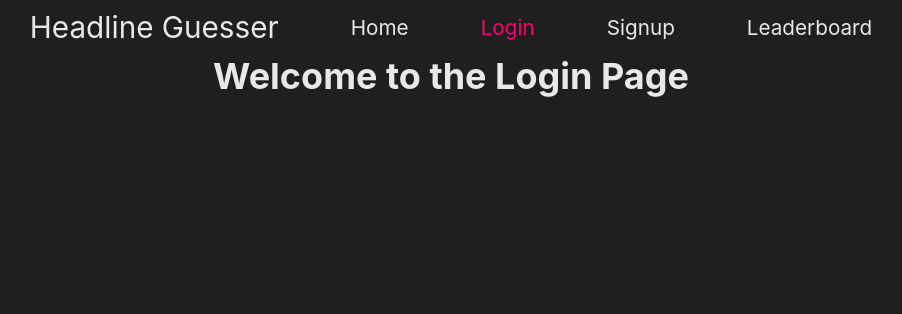
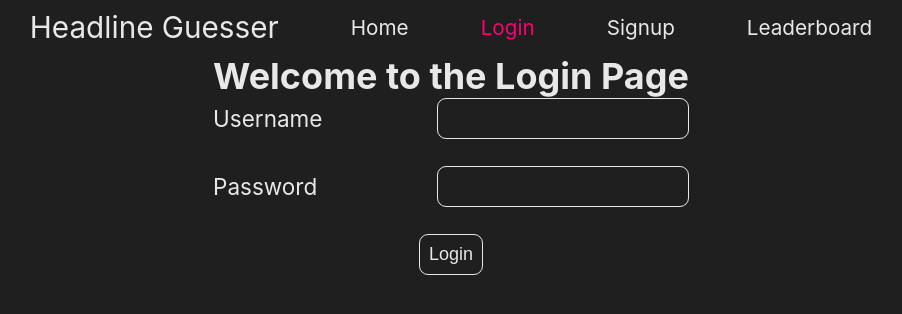
Before and after one commit to HarrisAlex/HeadlineGuesser, a React (Create React App) app in the folder client/: page /login in a window 1280 px wide. Shown: the top 314 px of the page, without its empty margins (189-1091 px from the left). Built offline with nearby package versions, Linux system fonts and the light colour scheme.

Commit message:
Added string constants

```diff
--- /dev/null
+++ b/client/src/components/button.jsx
@@ -0,0 +1,11 @@
+import React from 'react';
+
+export default class Button extends React.Component {
+    render() {
+        return (
+            <div>
+                <button type="submit">{this.props.label}</button>
+            </div>
+        );
+    }
+}
--- a/client/src/components/textBox.jsx
+++ b/client/src/components/textBox.jsx
@@ -1,18 +1,11 @@
 import React from 'react';
 
 export default class TextBox extends React.Component {
-    constructor(props) {
-        super(props);
-
-        this.state = {
-            focused: false,
-        }
-    }
     render() {
         return (
             <div className="text-box">
                 <label htmlFor={this.props.label}>{this.props.label}</label>
-                <input id={this.props.label} name={this.props.label} type="text"></input>
+                <input id={this.props.label} {...this.props}></input>
             </div>
         );
     }
--- /dev/null
+++ b/client/src/constants/Strings.jsx
@@ -0,0 +1,17 @@
+export default class Strings {
+    static Username() {
+        return "Username";
+    }
+
+    static Password() {
+        return "Password";
+    }
+
+    static Login() {
+        return "Login";
+    }
+
+    static Signup() {
+        return "Signup";
+    }
+}
--- a/client/src/pages/leaderboard.jsx
+++ b/client/src/pages/leaderboard.jsx
@@ -1,11 +1,13 @@
 import React from 'react';
+
+import Button from '../components/button.jsx';
 
 export default class Leaderboard extends React.Component {
     render() {
         return (
             <div>
                 <h1>Welcome to the Leaderboard Page</h1>
-                <button onClick={() => {
+                <Button label="Leaderboard" onClick={() => {
                     fetch("/api/leaderboard", {
                        method: "GET",
                        headers: {
@@ -19,7 +21,7 @@ export default class Leaderboard extends React.Component {
                             });
                         }
                     });
-                }}>Leaderboard</button>
+                }}/>
             </div>
         );
     }
--- a/client/src/pages/login.jsx
+++ b/client/src/pages/login.jsx
@@ -1,10 +1,64 @@
 import React from 'react';
 
+import Strings from '../constants/Strings.jsx';
+import TextBox from '../components/textBox.jsx';
+import Button from '../components/button.jsx';
+
 export default class Login extends React.Component {
+    constructor(props) {
+        super(props);
+        this.state = {
+            username: "",
+            password: ""
+        };
+
+        this.handleInputChange = this.handleInputChange.bind(this);
+        this.handleSubmit = this.handleSubmit.bind(this);
+    }
+
+    handleInputChange(event) {
+        const target = event.target;
+        const value = target.value;
+        const name = target.name;
+
+        this.setState({ [name]: value });
+    }
+
+    handleSubmit(event) {
+        event.preventDefault();
+
+        fetch("/api/login", {
+            method: "POST",
+            headers: {
+            "Content-Type": "application/json"
+            },
+            body: JSON.stringify({
+                username: this.state.username,
+                pass: this.state.password
+            })
+        }).then((data) => {
+            if (data.status === 200) {
+                data.json().then((data) => {
+                    console.log(data);
+                });
+            }
+            else {
+                data.json().then((data) => {
+                    console.log(data.error);
+                });
+            }
+        });
+    }
+
     render() {
         return (
             <div>
-            <h1>Welcome to the Login Page</h1>
+                <h1>Welcome to the Login Page</h1>
+                <form onSubmit={this.handleSubmit}>
+                    <TextBox name="username" label={Strings.Username()} type="text" required onChange={this.handleInputChange} />
+                    <TextBox name="password" label={Strings.Password()} type="password" required onChange={this.handleInputChange}/>
+                    <Button label={Strings.Login()} />
+                </form>
             </div>
         );
     }
--- a/client/src/styles/main.css
+++ b/client/src/styles/main.css
@@ -73,9 +73,42 @@ a:hover {
 
 .text-box {
   display: flex;
-  justify-content: center;
+  justify-content: space-between;
   align-items: center;
   gap: 1rem;
+}
+
+form {
+  display: flex;
+  flex-direction: column;
+  align-items: center;
+
+  gap: 1.5rem;
+}
+
+form .text-box {
+  width: 100%;
+}
+
+button {
+  background: none;
+  color: var(--text);
+  border-width: 1px;
+  border-color: var(--text);
+  border-style: solid;
+  padding: 0.5rem;
+  border-radius: 0.5rem;
+
+  font-size: 1rem;
+
+  transition: all 0.25s ease;
+}
+
+button:hover {
+  color: var(--accent1);
+  border-color: var(--accent1);
+
+  cursor: pointer;
 }
 
 label {
```
Also changed, not shown: 1 other file (tests, documents, lock files or other folders).
